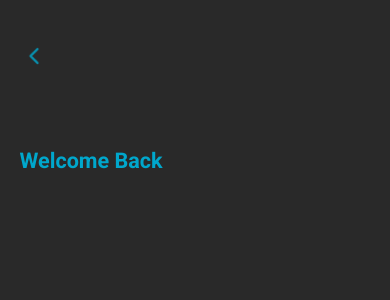
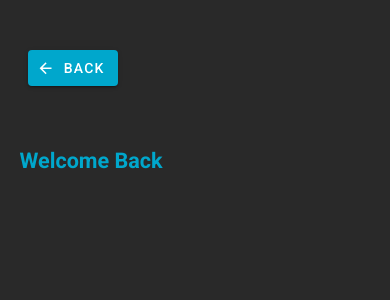
Before and after one commit to Miguel22247/MatchGame, a Vue app: page /signin in a window 390 px wide. Shown: the top 300 px of the page. Built offline with nearby package versions, Linux system fonts and the light colour scheme; what vue-google-oauth2 would draw is missing.

Commit message:
add routing to all actual pages

```diff
--- a/src/views/Landing.vue
+++ b/src/views/Landing.vue
@@ -11,10 +11,10 @@
                 <h5>Welcome to Gamematch</h5>
             </div>
             <div class="sign-in-button">
-                <button>Sign In</button>
+                <router-link to="/signin"><button>Sign In</button></router-link>
             </div>
             <div class="sign-up-button">
-                <button>Sign Up</button>
+                <router-link to="/signup"><button>Sign Up</button></router-link>
             </div>
         </div>
     </div>
@@ -87,7 +87,6 @@
         top: 70%;
         left: 50%;
         transform: translate(-50%, -70%);
-
     }
     .sign-in-button button {
         border: 1px solid #00A7CC;
@@ -98,6 +97,7 @@
         color: #00A7CC;
         border-radius: 10px;
     }
+
     .sign-up-button {
         position: absolute;
         top: 82%;
--- a/src/views/SignIn.vue
+++ b/src/views/SignIn.vue
@@ -7,7 +7,22 @@
             </div>
         </div>
         <div class="mobile-landing">
-            <img class='return-button' src="./../../public/icons/left.png" alt="return-icon">
+            <div class="return-button">
+                <router-link to="/">
+                    <v-btn
+                    class="ma-2"
+                    color="#00A7CC"
+                    dark
+                    >
+                        <v-icon
+                            dark
+                            left
+                        >
+                            mdi-arrow-left
+                        </v-icon>Back
+                    </v-btn>
+                </router-link>
+            </div>
             <div class="login-text">
                 <h5>Welcome Back</h5>
             </div>
@@ -56,14 +71,13 @@
         padding: 0;
     }
 
-    .return-button {
+    .return-button button {
+        height: 50px;
+        width: 90px;
         position: absolute;
-        width: 28px;
         top: 5%;
         left: 5%;
-        opacity: 0.8;
     }
-
     .login-text{
         font-family: Roboto;
         font-style: normal;
--- a/src/views/SignUp.vue
+++ b/src/views/SignUp.vue
@@ -7,7 +7,22 @@
             </div>
         </div>
         <div class="mobile-landing">
-            <img class='return-button' src="./../../public/icons/left.png" alt="return-icon">
+            <div class="return-button">
+                <router-link to="/">
+                    <v-btn
+                    class="ma-2"
+                    color="#00A7CC"
+                    dark
+                    >
+                        <v-icon
+                            dark
+                            left
+                        >
+                            mdi-arrow-left
+                        </v-icon>Back
+                    </v-btn>
+                </router-link>
+            </div>
             <div class="sign-up-text">
                 <h5>Welcome to GameMatch</h5>
             </div>
@@ -56,12 +71,12 @@
         padding: 0;
     }
 
-    .return-button {
+    .return-button button {
+        height: 50px;
+        width: 90px;
         position: absolute;
-        width: 28px;
         top: 5%;
         left: 5%;
-        opacity: 0.8;
     }
 
     .sign-up-text{
```
